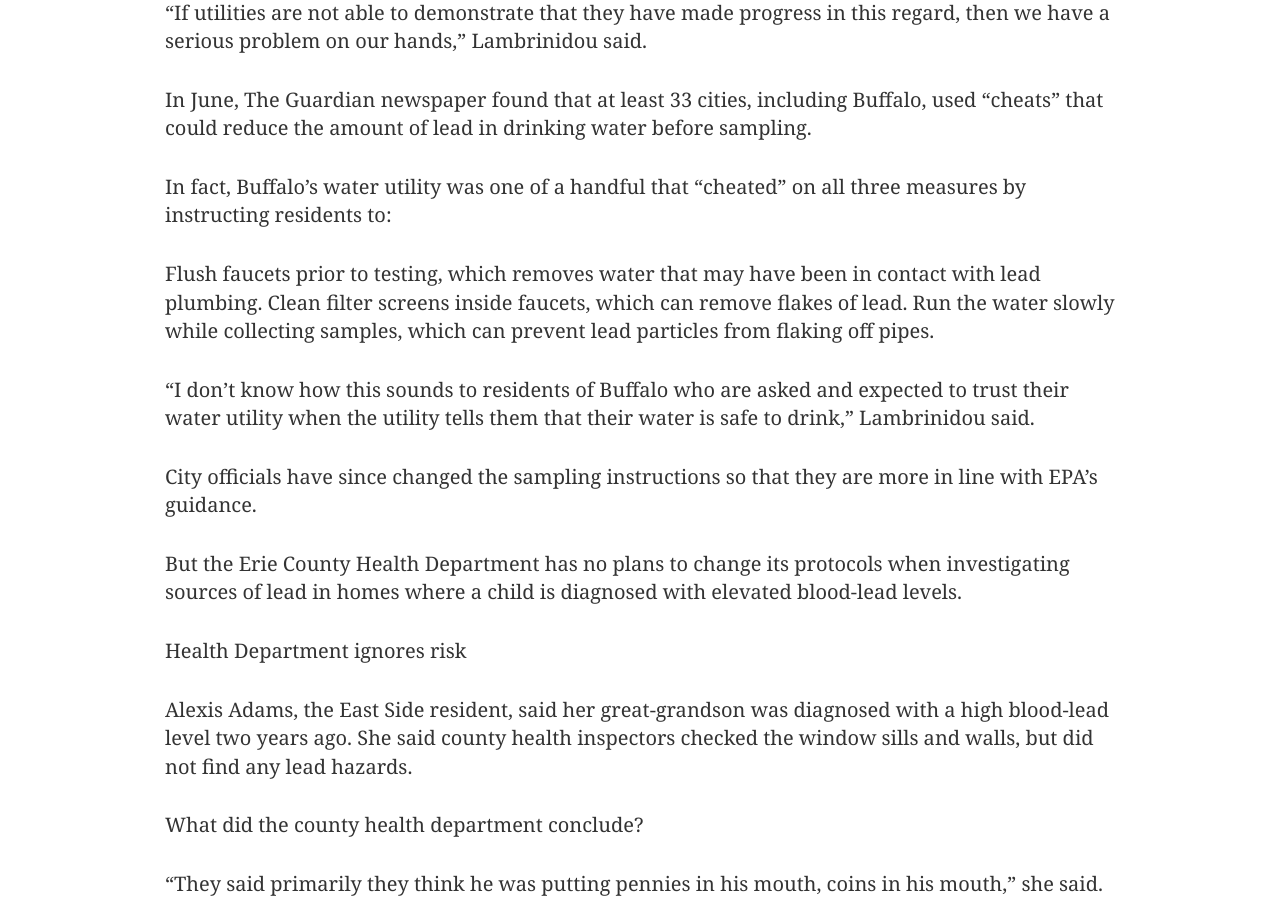
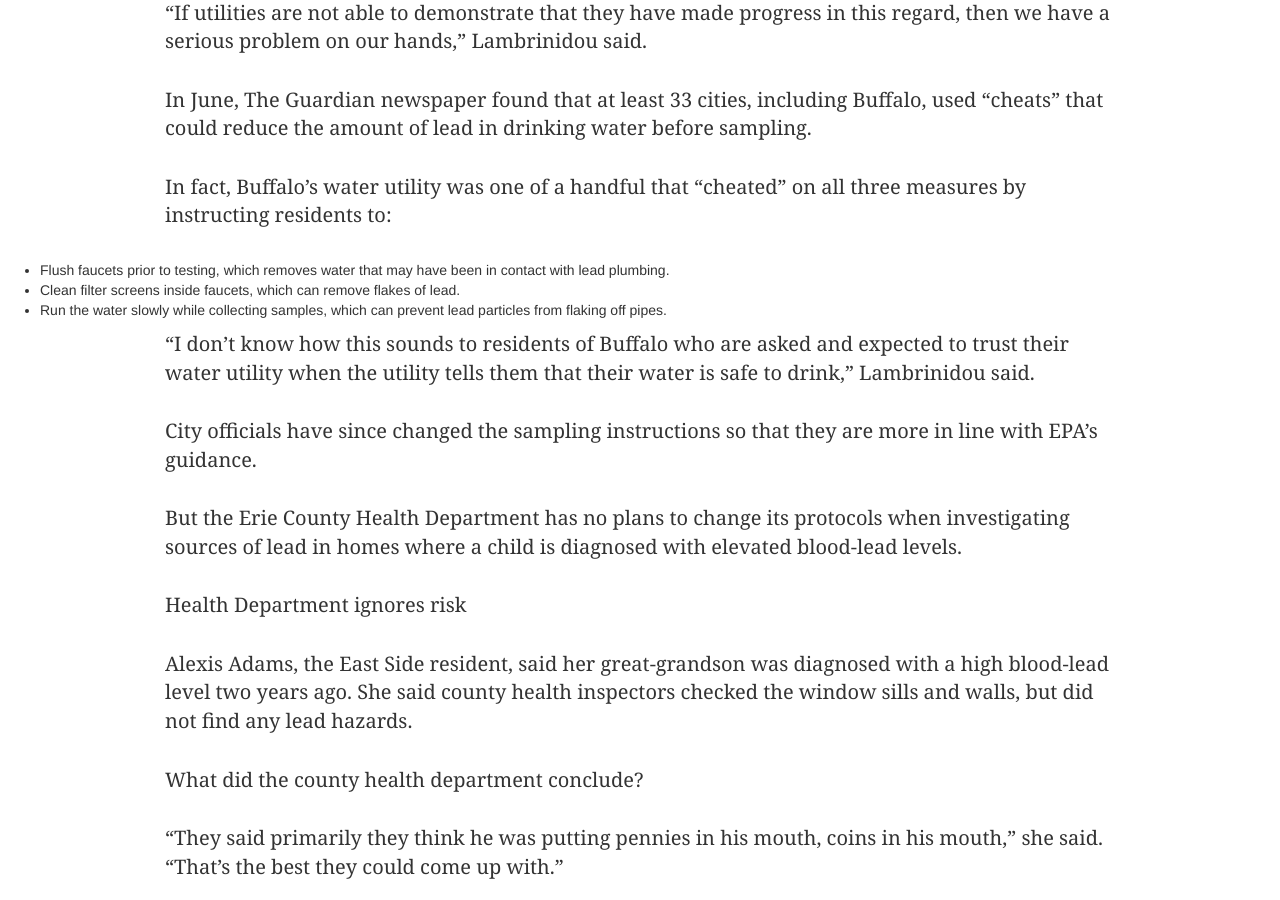
Before and after one commit to investigativepost/lead-buffalo-2016, a Jekyll site: the page built from index.md, in a window 1280 px wide and 900 px high, scrolled down 8562 px. Built offline with Jekyll 4.4.1, drawn with Linux system fonts in a browser that asks for light colours; nearby versions of some CDN libraries; a style sheet for code colours, icons or effects is not loaded.

Commit message:
added bullets

```diff
--- a/index.md
+++ b/index.md
@@ -164,9 +164,9 @@ In June, The Guardian newspaper found that at least 33 cities, including Buffalo
 
 In fact, Buffalo’s water utility was one of a handful that “cheated” on all three measures by instructing residents to:
 
-Flush faucets prior to testing, which removes water that may have been in contact with lead plumbing.
-Clean filter screens inside faucets, which can remove flakes of lead.
-Run the water slowly while collecting samples, which can prevent lead particles from flaking off pipes.
+* Flush faucets prior to testing, which removes water that may have been in contact with lead plumbing.
+* Clean filter screens inside faucets, which can remove flakes of lead.
+* Run the water slowly while collecting samples, which can prevent lead particles from flaking off pipes.
 
 “I don’t know how this sounds to residents of Buffalo who are asked and expected to trust their water utility when the utility tells them that their water is safe to drink,” Lambrinidou said.
 
```
Also changed, not shown: 1 other file.
